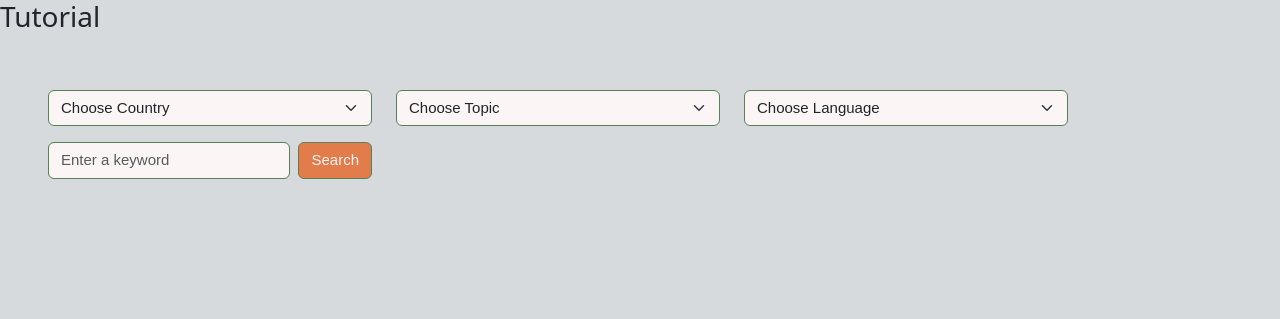
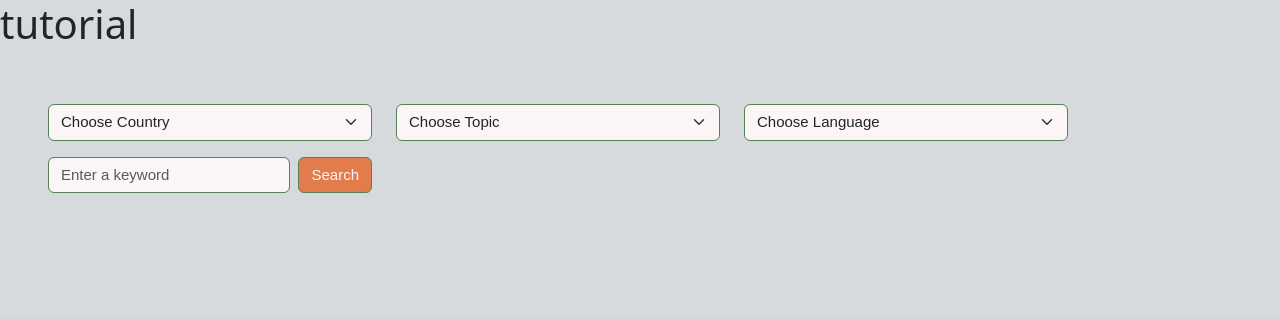
Before and after one commit to psolis1997/news-api-demo, a website: page index.html in a window 1280 px wide. Shown: the top 319 px of the page. Drawn offline with nearby package versions, Linux system fonts and the light colour scheme; no server answers; a web font is replaced by a local one.

Commit message:
tutorial

```diff
--- a/index.html
+++ b/index.html
@@ -13,7 +13,7 @@
 </head>
 
 <body>
-    <h3>Tutorial</h3>
+    <h1>tutorial</h1>
     <!-- Search Container -->
     <div class="container p-5 row form">
         <div class="form-group col-lg-4 col-md-12 mb-3">
```
